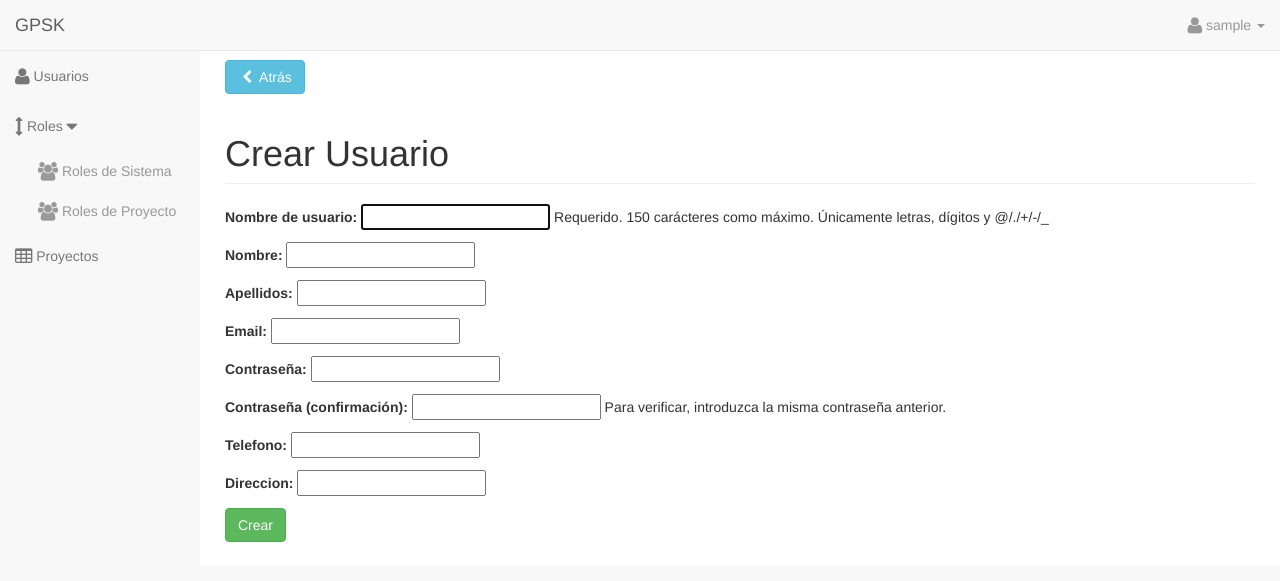
After one commit to danielgaleano/is2, a Django app: page /usuarios/create/ in a window 1280 px wide. The commit adds this page. Shown: the top 581 px of the page. Run offline with Django 3.2, Linux system fonts and the light colour scheme; the visitor is signed in with stand-in values (Sample User, id 1); parts of the project's set-up code (start-up, migrations or seed data) failed here and were passed over.

Commit message:
Usuario models, views y test

```diff
--- /dev/null
+++ b/gpsk/apps/usuarios/forms.py
@@ -0,0 +1,68 @@
+from django import forms
+from django.contrib.auth.models import User
+from django.contrib.auth.forms import UserCreationForm
+
+from models import Usuario
+from views import *
+
+
+class UserCreateForm(UserCreationForm):
+    """
+    Clase que contiene los campos del formulario, necesarios para el registro de nuevos Usuarios
+    en la base de datos.
+
+    @type UserCreationForm: django.contrib.auth.forms
+    @param UserCreationForm: Se hereda el formulario incorporado en django para la creacion
+                            del objeto User, para usar sus funcionalidades
+    """
+    email = forms.EmailField(required=True)
+    telefono = forms.CharField(max_length=20)
+    direccion = forms.CharField(max_length=50)
+
+    class Meta:
+        model = User
+        fields = ['username', 'first_name', 'last_name', 'email']
+
+    def save(self, commit=True):
+        if not commit:
+            raise NotImplementedError("No se puede crear User y Usuario sin guardar en la base de datos")
+        user = super(UserCreateForm, self).save(commit=True)
+        user_profile = Usuario(user=user, telefono=self.cleaned_data['telefono'],
+                               direccion=self.cleaned_data['direccion'])
+        user_profile.save()
+        return user, user_profile
+
+
+class UserUpdateForm(forms.ModelForm):
+    """
+    Clase que contiene los campos del formulario, necesarios para la modificacion de Usuarios
+    registrados en la base de datos.
+
+    @type forms.ModelForm: django.forms
+    @param forms.ModelForm: Se hereda el formulario incorporado en django para los modelos
+                            para usar sus funcionalidades
+    """
+    def __init__(self, *args, **kwargs):
+        super(UserUpdateForm, self).__init__(*args, **kwargs)
+        eluser = Usuario.objects.get(user=kwargs['instance'].pk)
+
+        telefono = eluser.telefono
+        direccion = eluser.direccion
+
+        self.fields['telefono'].initial = telefono
+        self.fields['direccion'].initial = direccion
+
+    telefono = forms.CharField(max_length=20)
+    direccion = forms.CharField(max_length=50)
+
+    class Meta:
+        model = User
+        fields = ['username', 'first_name', 'last_name', 'email']
+
+    def save(self, commit=True):
+        usuario = Usuario.objects.get(user=self.instance)
+        user = super(UserUpdateForm, self).save(commit=True)
+        usuario.telefono = self.cleaned_data['telefono']
+        usuario.direccion = self.cleaned_data['direccion']
+        usuario.save()
+        return user, usuario
--- /dev/null
+++ b/gpsk/apps/usuarios/templates/usuarios/create.html
@@ -0,0 +1,24 @@
+{% extends "base.html" %}
+{% block content %}
+
+<a type="button" class="btn btn-info" href="{% url 'usuarios:index' %}" >
+	<i class="fa fa-fw fa-chevron-left"></i> Atrás
+</a>
+
+	<!-- Page Heading -->
+	    <div class="row">
+	        <div class="col-lg-12">
+	            <h1 class="page-header">
+	                 Crear Usuario
+	            </h1>
+	        </div>
+	    </div>
+	<!-- /.row -->
+<div id="form_usuario">
+<form action=" {{ usuario.get_absolute_url }} " method="post">
+	{% csrf_token %}
+    {{ form.as_p }}
+    <input type="submit" value="Crear" class="btn btn-success"/>
+</form>
+</div>
+{% endblock %}
--- /dev/null
+++ b/gpsk/apps/usuarios/urls.py
@@ -0,0 +1,10 @@
+from django.conf.urls import patterns, url
+from django.contrib.auth.decorators import login_required
+from . import views
+
+urlpatterns = patterns('',
+                       url(r'^$', login_required(views.UserIndexView.as_view()), name='index'),
+                       url(r'^create/$', login_required(views.UserCreate.as_view()), name='create'),
+                       url(r'^update/(?P<pk>\d+)/$', login_required(views.UserUpdate.as_view()), name='update'),
+                       url(r'^delete/(?P<pk_usuario>\d+)/$', 'usuarios.views.eliminar_usuario', name='delete'),
+                       )
--- /dev/null
+++ b/gpsk/apps/usuarios/views.py
@@ -0,0 +1,137 @@
+from django.shortcuts import render, get_object_or_404
+from django.views import generic
+from django.views.generic.edit import UpdateView
+from django.core.urlresolvers import reverse
+
+from django.contrib.auth.models import User
+from forms import UserCreateForm, UserUpdateForm
+from django.views.generic.edit import FormView
+
+from django.http import HttpResponseRedirect
+from django.contrib.auth.decorators import login_required
+
+
+class UserIndexView(generic.ListView):
+    """
+    Clase que despliega la lista completa de usuarios en el Index
+    de la aplicacion Usuarios.
+
+    @ivar model: Modelo que se utiliza para generar la lista
+    @type model: django.contrib.auth.models
+
+    @ivar template_name: Nombre del template a utilizar en la vista
+    @type template_name: string
+    """
+    model = User
+    template_name = 'usuarios/index.html'
+
+
+class UserCreate(FormView):
+    """
+    Clase que despliega el formulario para la creacion de usuarios.
+
+    @ivar form_class: Formulario que se utiliza para la creacion de usuarios
+    @type form_class: django.forms
+
+    @ivar template_name: Nombre del template a utilizar en la vista
+    @type template_name: string
+    """
+    template_name = 'usuarios/create.html'
+    form_class = UserCreateForm
+
+    def form_valid(self, form):
+        """
+        Metodo que guarda el formulario una vez validado.
+
+        @type self: FormView
+        @param self: Informacion sobre la vista del formulario actual
+
+        @type form: django.forms
+        @param form: Informacion sobre el formulario actual
+
+        @rtype: FormView
+        @return: Constructor que guarda los datos del formulario en la base de datos
+        """
+        form.save()
+        return super(UserCreate, self).form_valid(form)
+
+    def get_success_url(self):
+        """
+        Metodo que redirecciona al index de usuarios una vez que el formulario se haya guardado correctamente.
+
+        @type self: FormView
+        @param self: Informacion sobre la vista del formulario actual
+
+        @rtype: django.core.urlresolvers
+        @return: redireccion al index de la aplicacion usuarios
+        """
+        return reverse('usuarios:index')
+
+
+class UserUpdate(UpdateView):
+    """
+    Clase que despliega el formulario para la modficacion de usuarios.
+
+    @ivar form_class: Formulario que se utiliza para la modficacion de usuarios
+    @type form_class: django.forms
+
+    @ivar template_name: Nombre del template a utilizar en la vista
+    @type template_name: string
+    """
+    template_name = 'usuarios/update.html'
+    form_class = UserUpdateForm
+
+    def get_object(self, queryset=None):
+        """
+        Metodo que obtiene los datos del usuario a ser modificado.
+
+        @type self: FormView
+        @param self: Informacion sobre la vista del formulario actual
+
+        @type queryset: django.db.models.query
+        @param queryset: Consulta a la base de datos
+
+        @rtype: User
+        @return: Usuario actual a ser modificado
+        """
+        user_actual = User.objects.get(pk=self.kwargs['pk'])
+        return user_actual
+
+    def get_success_url(self):
+        """
+        Metodo que redirecciona al index de usuarios una vez que el formulario se haya guardado correctamente.
+
+        @type self: FormView
+        @param self: Informacion sobre la vista del formulario actual
+
+        @rtype: django.core.urlresolvers
+        @return: redireccion al index de la aplicacion usuarios
+        """
+        return reverse('usuarios:index')
+
+
+@login_required(login_url='/login/')
+def eliminar_usuario(request, pk_usuario):
+    """
+    Funcion que inactiva la cuenta de un usuario seleccionado.
+
+    @type request: django.http.HttpRequest
+    @param request: Contiene informacion sobre la peticion actual
+
+    @type pk_usuario: string
+    @param pk_usuario: id del usuario a ser inactivado
+
+    @rtype: django.http.HttpResponseRedirect
+    @return: Renderiza usuarios/delete.html para obtener el formulario o
+            redirecciona a la vista index de usuarios si el usuario fue desactivado.
+    """
+    if request.method == 'POST':
+        user_detail = get_object_or_404(User, pk=pk_usuario)
+        user_detail.is_active = False
+        user_detail.save()
+
+        return HttpResponseRedirect('/usuarios/')
+
+    user_detail = get_object_or_404(User, pk=pk_usuario)
+
+    return render(request, 'usuarios/delete.html', locals())
--- a/gpsk/gpsk/settings/local.py
+++ b/gpsk/gpsk/settings/local.py
@@ -20,7 +20,5 @@ DATABASES = {
 STATIC_URL = '/static/'
 
 STATICFILES_DIRS = (
-    os.path.join((os.path.dirname(BASE_DIR)), "static"),
+    BASE_DIR.child('static'),
 )
-
-TEMPLATE_DIRS = [os.path.join(os.path.dirname(BASE_DIR), 'templates')]
--- a/gpsk/gpsk/urls.py
+++ b/gpsk/gpsk/urls.py
@@ -2,14 +2,9 @@ from django.conf.urls import patterns, include, url
 from django.contrib import admin
 
 urlpatterns = patterns('',
-    # Examples:
-    # url(r'^$', 'gpsk.views.home', name='home'),
-    # url(r'^blog/', include('blog.urls')),
-
-    url(r'^admin/', include(admin.site.urls)),
-    url(r'^$', 'gpsk.views.home', name='home'),
-    url(r'^login/$', 'gpsk.views.custom_login', name='login'),
-    url(r'^logout/$', 'django.contrib.auth.views.logout', {'next_page':'/login/'}, name='logout'),
-    url(r'^usuarios/', include('usuarios.urls', namespace="usuarios")),
-
-)
+                       url(r'^admin/', include(admin.site.urls)),
+                       url(r'^$', 'gpsk.views.home', name='home'),
+                       url(r'^login/$', 'gpsk.views.custom_login', name='login'),
+                       url(r'^logout/$', 'django.contrib.auth.views.logout', {'next_page':'/login/'}, name='logout'),
+                       url(r'^usuarios/', include('apps.usuarios.urls', namespace="usuarios")),
+                       )
--- a/gpsk/templates/base.html
+++ b/gpsk/templates/base.html
@@ -21,7 +21,7 @@
                     <span class="icon-bar"></span>
                     <span class="icon-bar"></span>
                 </button>
-                <a class="navbar-brand" href="{% url 'home' %}">Scrum Project Manager</a>
+                <a class="navbar-brand" href="{% url 'home' %}">GPSK</a>
             </div>
             <!-- Top Menu Items -->
             <ul class="nav navbar-right top-nav">
@@ -49,7 +49,7 @@
             <div class="collapse navbar-collapse navbar-ex1-collapse">
                 <ul class="nav navbar-nav side-nav">
                     <li>
-                        <a href="#"><i class="fa fa-lg fa-user"></i> Usuarios</a>
+                        <a href="{% url 'usuarios:index' %}"><i class="fa fa-lg fa-user"></i> Usuarios</a>
                     </li>
 
                     <li>
--- a/requirements/base.txt
+++ b/requirements/base.txt
@@ -1,3 +1,4 @@
 Django==1.7.7
 distribute==0.6.24
+Unipath==1.1
 psycopg2==2.6
```
Also changed, not shown: gpsk/apps/usuarios/admin.py (added, +19 -0 lines), gpsk/apps/usuarios/models.py (added, +24 -0 lines), gpsk/apps/usuarios/templates/usuarios/delete.html (added, +23 -0 lines), gpsk/apps/usuarios/templates/usuarios/index.html (added, +82 -0 lines), gpsk/apps/usuarios/templates/usuarios/update.html (added, +22 -0 lines), gpsk/apps/usuarios/tests.py (added, +92 -0 lines), gpsk/gpsk/settings/base.py (+5 -2 lines), gpsk/gpsk/tests.py (added, +47 -0 lines), gpsk/gpsk/views.py (+19 -1 lines), gpsk/apps/usuarios/__init__.py (added), gpsk/apps/usuarios/migrations/0001_initial.py (added), gpsk/apps/usuarios/migrations/__init__.py (added).
